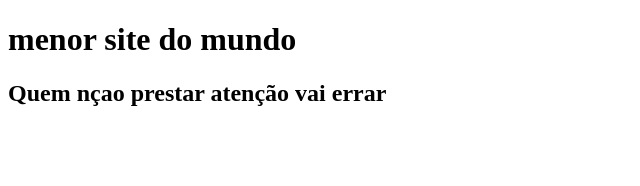
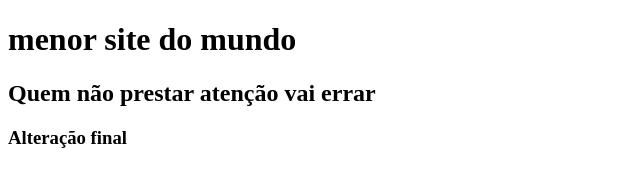
Before and after one commit to Joao-Canto/aula-git, a plain HTML site: page index.html in a window 1280 px wide. Shown: the whole page, without its empty margins (0-640 px from the left). Drawn offline with Linux system fonts and the light colour scheme.

Commit message:
commit 3 14-04

```diff
--- a/index.html
+++ b/index.html
@@ -7,6 +7,7 @@
 </head>
 <body>
     <h1>menor site do mundo</h1>
-    <h2>Quem nçao prestar atenção vai errar</h2>
+    <h2>Quem não prestar atenção vai errar</h2>
+    <h3>Alteração final</h3>
 </body>
 </html>
```
